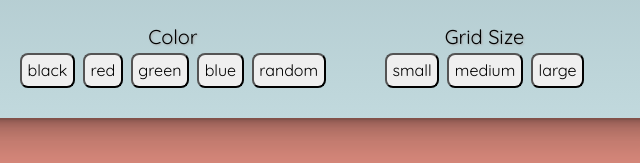
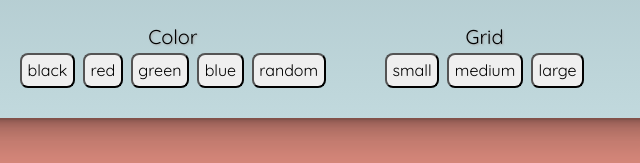
Before and after one commit to brekkeberg/etcha, a plain HTML site: page index.html in a window 1280 px wide. Shown: the part 634-797 px from the top of the page, 338-978 px from the left. Drawn offline with Linux system fonts and the light colour scheme; a web font is replaced by a local one.

Commit message:
wording changes

```diff
--- a/index.html
+++ b/index.html
@@ -29,7 +29,7 @@
                     </div>
                 </div>
                 <div class="right">
-                    <p>Grid Size</p>
+                    <p>Grid</p>
                     <div class="buttonContainer">
                         <button class=gridButton id="gridSmall">small</button>
                         <button class=gridButton id="gridMedium">medium</button>
```
